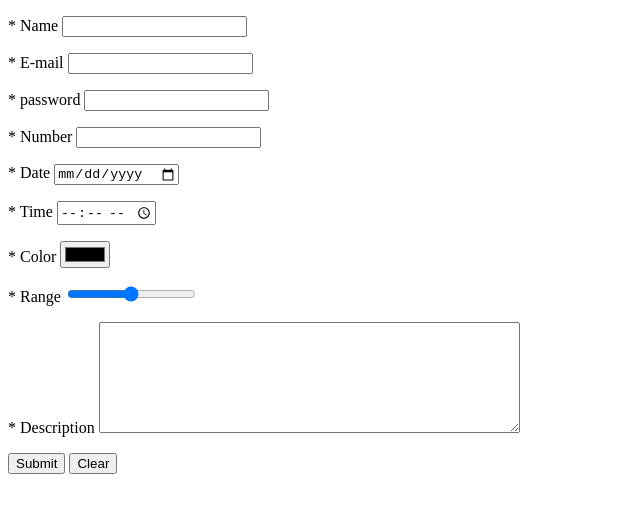
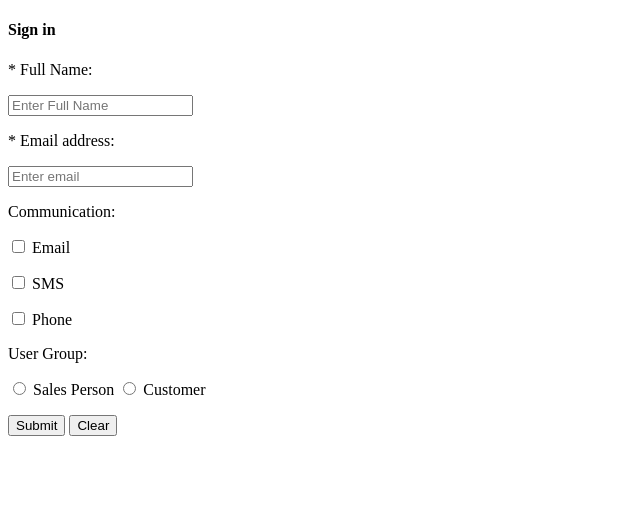
Before and after one commit to ChanksM/html-and-css-practices, a plain HTML site: page 4-Forms/index.html in a window 1280 px wide. Shown: the whole page, without its empty margins (0-640 px from the left). Drawn offline with Linux system fonts and the light colour scheme.

Commit message:
feat(4-Forms): Finish practice-3

```diff
--- a/4-Forms/index.html
+++ b/4-Forms/index.html
@@ -8,58 +8,47 @@
 </head>
 <body>
     <form action="/">
+        <h4>Sign in</h4>
+        <p>* Full Name:</p>
         <p>
             <label>
-                * Name
-                <input type="text" name="Name" required>
+                <input type="text" name="Name" placeholder="Enter Full Name" required>
+            </label>
+        </p>
+        <p>* Email address:</p>
+        <p>
+            <label>
+                <input type="email" name="email" placeholder="Enter email" required>
+            </label>
+        </p>
+        <p>Communication:</p>
+        <p>
+            <label>
+                <input type="checkbox" name="Email checkbox">
+                Email
             </label>
         </p>
         <p>
             <label>
-                * E-mail
-                <input type="email" name="email" required>
+                <input type="checkbox" name="SMS checkbox" >
+                SMS
             </label>
         </p>
         <p>
             <label>
-                * password
-                <input type="password" name="password" required>
+                <input type="checkbox" name="Phone checkbox">
+                Phone
             </label>
         </p>
+        <p>User Group:</p>
         <p>
             <label>
-                * Number
-                <input type="number" name="number" required>
+                <input type="radio" name="radio">
+                Sales Person
             </label>
-        </p>
-        <p>
             <label>
-                * Date
-                <input type="date" name="date" required>
-            </label>
-        </p>
-        <p>
-            <label>
-                * Time
-                <input type="time" name="time" required>
-            </label>
-        </p>
-        <p>
-            <label>
-                * Color
-                <input type="color" name="color" required>
-            </label>
-        </p>
-        <p>
-            <label>
-                * Range
-                <input type="range" name="range" required>
-            </label>
-        </p>
-        <p>
-            <label>
-                * Description
-                <textarea name="textarea" cols="50" rows="7" required></textarea>
+                <input type="radio" name="radio">
+                Customer
             </label>
         </p>
         <label>
```
